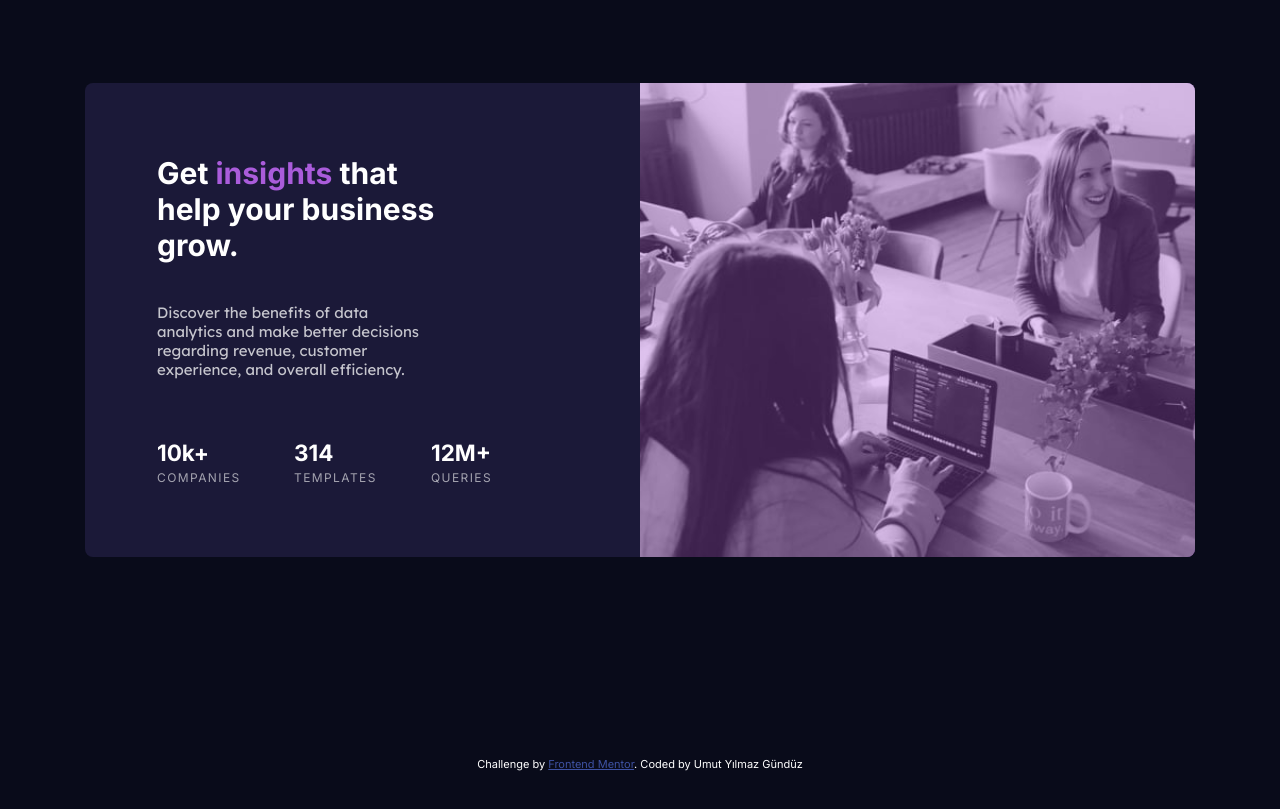
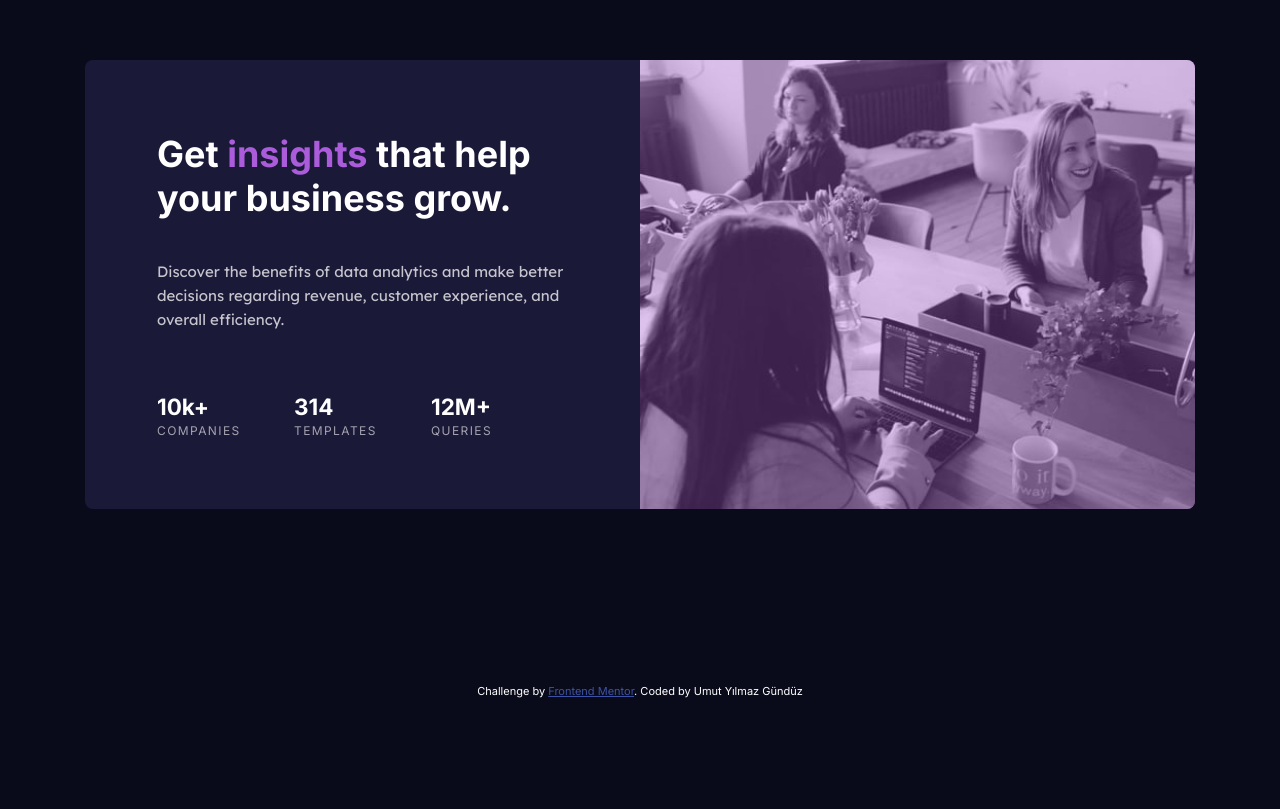
Before and after one commit to UmutYG/FrontendMentor-Stats-Component, a plain HTML site: page index.html in a window 1280 px wide. Shown: the part 117-926 px from the top of the page. Drawn offline with Linux system fonts and the light colour scheme.

Commit message:
more css updates

```diff
--- a/style.css
+++ b/style.css
@@ -21,10 +21,11 @@ body {
     color: #fff;
     font-size: 1.5rem;
     font-family: 'Inter', sans-serif;
+    line-height: 1;
 }
 .container {
     max-width: 111rem;
-    margin: 20rem auto;
+    margin: 17.7rem auto;
     display: grid;
 
     grid-template-columns: 1fr 1fr;
@@ -43,14 +44,19 @@ body {
 
 h1 {
     margin-bottom: 4rem;
-    max-width: 70%;
+    font-size: 3.6rem;
+    line-height: 4.4rem;
+}
+
+h2 {
+    line-height: 2.9rem;
 }
 
 .description {
     margin-bottom: 6rem;
     color: hsla(0, 0%, 100%, 0.75);
-    max-width: 65%;
     font-family: 'Lexend Deca', sans-serif;
+    line-height: 2.4rem;
 }
 
 .features {
```
